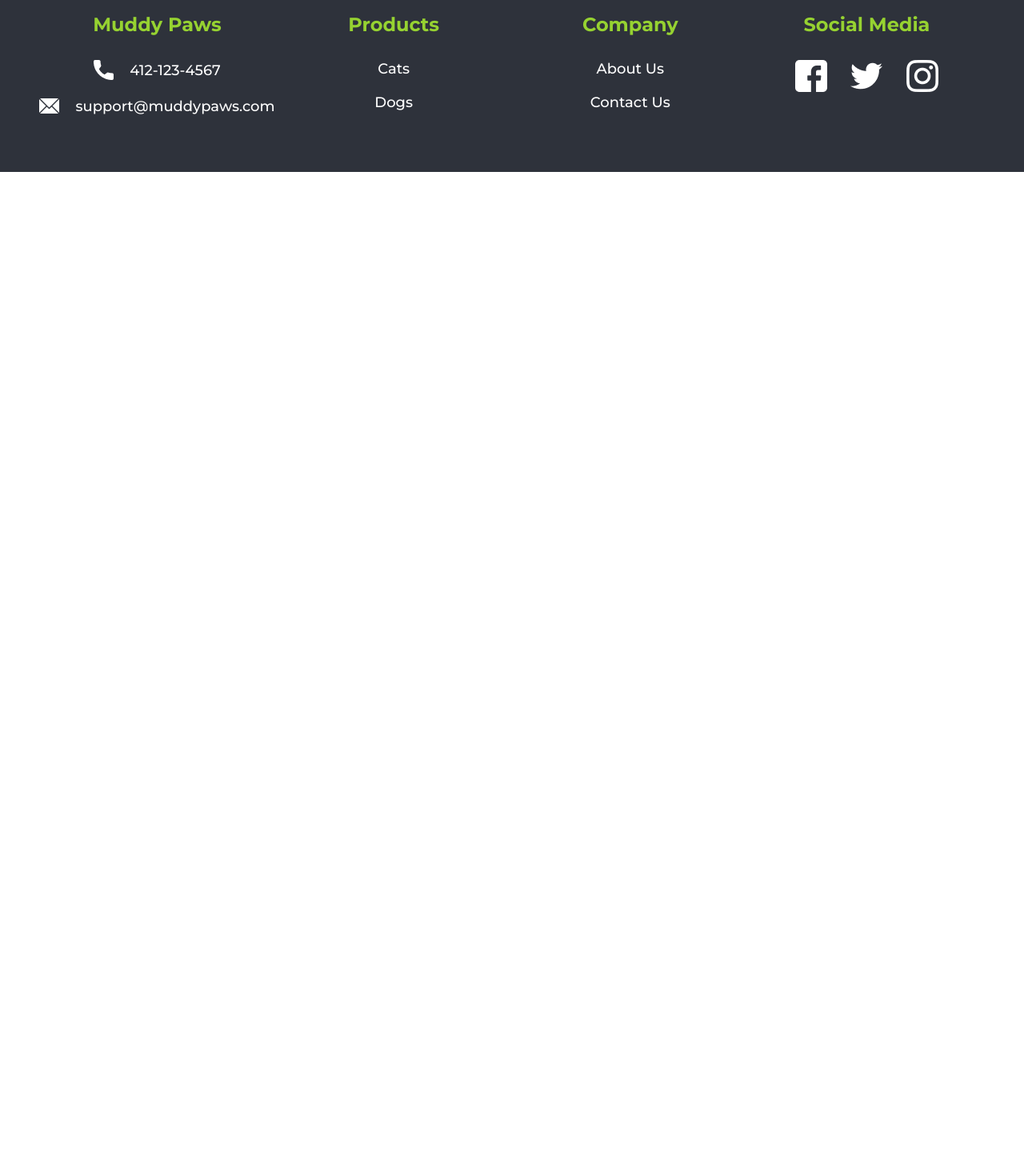
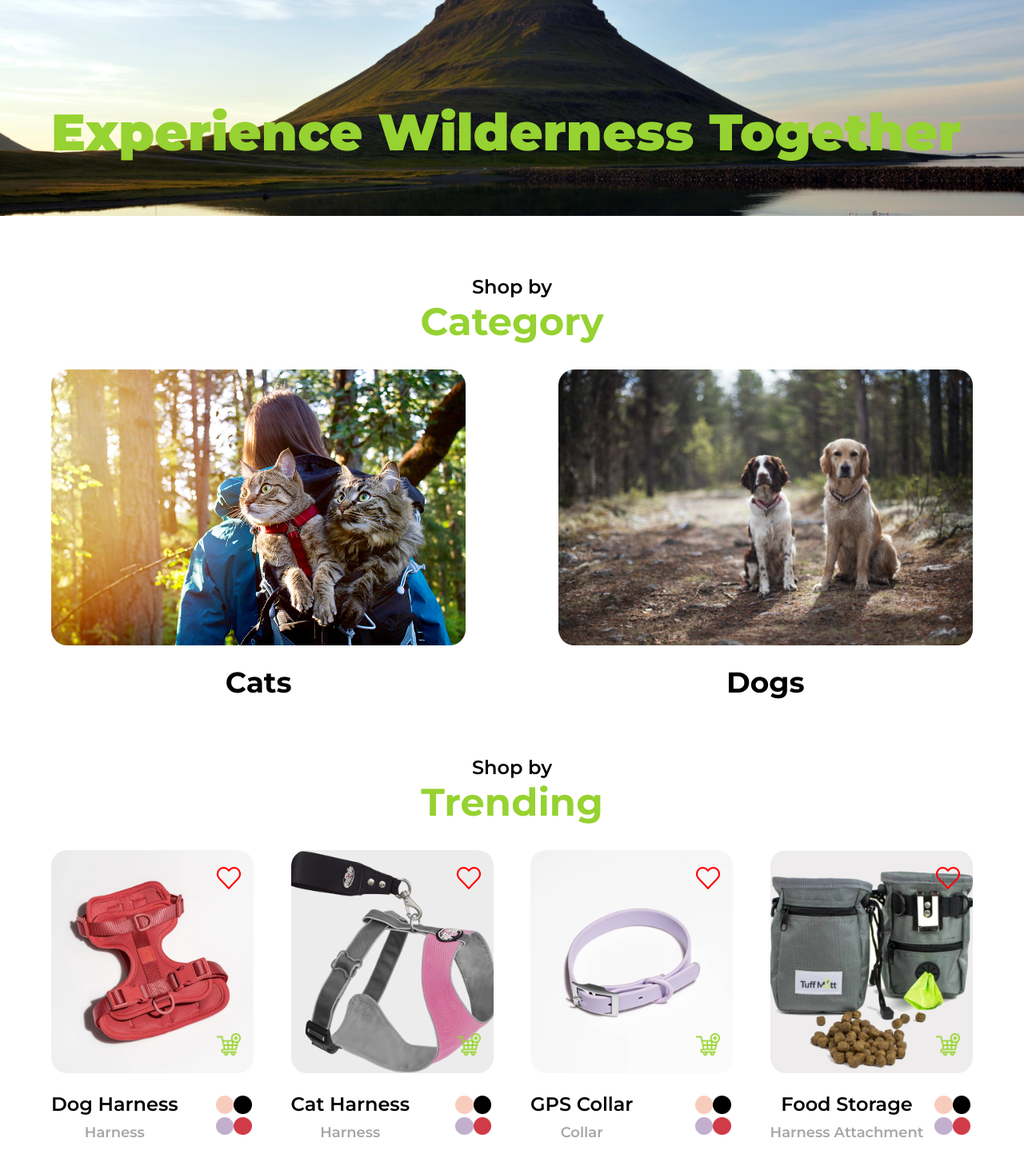
Before and after one commit to NathanJen/assignment_6, a React (Create React App) app: page / in a window 1280 px wide. Shown: the part 240-1688 px from the top of the page at 80% size. Before the commit the page ends 800 px from the top, so only its background shows below. Built offline with nearby package versions, Linux system fonts and the light colour scheme.

Commit message:
added home component

```diff
--- a/src/App.js
+++ b/src/App.js
@@ -11,7 +11,7 @@ export default class App extends React.Component {
       <div className="App">
         <Header />
         <Switch>
-          {/* <Route exact path='/' component={Home} /> */}
+          <Route exact path='/' component={Home} />
         </Switch>
         <Footer />
       </div>
--- a/src/components/Home/Home.js
+++ b/src/components/Home/Home.js
@@ -0,0 +1,58 @@
+import React from 'react'
+import styles from './Home.module.css'
+import { NavLink } from "react-router-dom"
+import HeroImage from '../../assets/HeroImage.png'
+import CatCategoryImg from '../../assets/catCategory.jpg'
+import DogCategoryImg from '../../assets/dogCategory.jpg'
+import ItemCard from '../ItemCard/ItemCard'
+import Items from '../../shared/items'
+
+function Hero ({ image }) {
+  return (
+    <div className={styles.heroContainer}>
+      <img className={styles.heroImg} alt='Hero' src={image} />
+      <div className={styles.heroTxt}>Experience Wilderness Together</div>
+    </div>
+  )
+}
+
+function CategoryContainer ({ name, children }) {
+  return (
+    <div className='content-container'>
+      <div className={styles.categoryNameContainer}>
+        <h4 className={styles.categorySubname}>Shop by</h4>
+        <h1 className={`${styles.categoryName} green`}>{name}</h1>
+      </div>
+      {children}
+    </div>
+  )
+}
+
+function CategoryCard ({ imageSrc, name, path }) {
+  return (
+    <div className={styles.categoryCard}>
+      <NavLink to={path}><img className={styles.categoryImg} src={imageSrc} alt='Category' /></NavLink>
+      <p className={styles.categoryTitle}>{name}</p>
+    </div>
+  )
+}
+
+
+export default function Home () {
+  return (
+    <React.Fragment>
+      <Hero image={HeroImage} />
+      <CategoryContainer name="Category">
+        <div className='row'>
+          <CategoryCard imageSrc={CatCategoryImg} name="Cats" path="./" />
+          <CategoryCard imageSrc={DogCategoryImg} name="Dogs" path="./" />
+        </div>
+      </CategoryContainer>
+      <CategoryContainer name="Trending">
+        <div className='row'>
+          {Items.map((item, i) => <ItemCard item={item} key={i} />)}
+        </div>
+      </CategoryContainer>
+    </React.Fragment>
+  )
+}
--- a/src/components/Home/Home.module.css
+++ b/src/components/Home/Home.module.css
@@ -0,0 +1,57 @@
+.heroContainer {
+  position: relative;
+  text-align: center;
+  color: white;
+}
+
+.heroImg {
+  width: 100%;
+}
+
+.heroTxt {
+  /* positioning */
+  position: absolute;
+  bottom: 70px;
+  left: 5%;
+  /* text styling */
+  font-style: normal;
+  font-weight: 900;
+  font-size: 64px;
+  line-height: 78px;
+  color: #96D231;
+}
+
+.categoryNameContainer {
+  margin-bottom: 30px;
+}
+
+.categoryName {
+  font-style: normal;
+  font-weight: bold;
+  font-size: 48px;
+  line-height: 59px;
+}
+
+.categorySubname {
+  font-style: normal;
+  font-weight: 600;
+  font-size: 24px;
+  line-height: 29px;
+}
+
+.categoryTitle {
+  font-style: normal;
+  font-weight: bold;
+  font-size: 36px;
+  line-height: 44px;
+}
+
+.categoryCard {
+  width: 45%;
+}
+
+.categoryImg {
+  width: 100%;
+  border-radius: 20px;
+  margin-bottom: 20px;
+}
--- /dev/null
+++ b/src/components/ItemCard/ItemCard.js
@@ -0,0 +1,42 @@
+import React from 'react'
+import styles from './ItemCard.module.css'
+import Favorites from '../../assets/heart.png'
+import AddToCart from '../../assets/add-to-cart.png'
+import RedCircle from '../../assets/redCircle.png'
+import PinkCircle from '../../assets/pinkCircle.png'
+import BlackCircle from '../../assets/blackCircle.png'
+import PurpleCircule from '../../assets/PurpleCircle.png'
+import { getFirstImage } from '../../shared/Utils'
+
+export default class ItemCard extends React.Component {
+  render() {
+    return (
+      <a className={styles.itemCard} href='./dog-harness.html'>
+        <div className={styles.heroContainer}>
+          <img src={getFirstImage(this.props.item)} alt='item' className={styles.categoryImg} />
+          <img src={Favorites} alt='heart-icon' className={styles.topRight} />
+          <img src={AddToCart} alt='add-to-cart-icon' className={`${styles.bottomRight} ${styles.addToCart}`} />
+        </div>
+        <div className='row'>
+          <div>
+            <p className={styles.itemName}>{this.props.item.name}</p>
+            <p className={`${styles.itemCategory} gray`}>{this.props.item.type}</p>
+          </div>
+          <div>
+            <div>
+              <div>
+                <img src={PinkCircle} alt='pink-color' className={styles.colorCircle} />
+                <img src={BlackCircle} alt='black-color' className={styles.colorCircle} />
+              </div>
+              <div>
+                <img src={PurpleCircule} alt='purple-color' className={styles.colorCircle} />
+                <img src={RedCircle} alt='red-color' className={styles.colorCircle} />
+              </div>
+            </div>
+          </div>
+        </div>
+        <p className={`${styles.itemPrice} green`}>{`$${this.props.item.price}`}</p>
+      </a>
+    )
+  }
+}
--- /dev/null
+++ b/src/components/ItemCard/ItemCard.module.css
@@ -0,0 +1,67 @@
+.itemCard {
+  width: 22%;
+  text-decoration: none;
+}
+
+/* removes padding for last card */
+.itemCard:not(:last-child) {
+  padding-right: 40px;
+}
+
+.itemName {
+  font-style: normal;
+  font-weight: 600;
+  font-size: 24px;
+  line-height: 29px;
+  margin-bottom: 10px;
+  color: black;
+}
+
+.itemCategory {
+  font-style: normal;
+  font-weight: 600;
+  font-size: 18px;
+  line-height: 22px;
+}
+
+.itemPrice {
+  font-style: normal;
+  font-weight: 600;
+  font-size: 24px;
+  line-height: 29px;
+  margin-top: 20px;
+}
+
+.categoryImg {
+  width: 100%;
+  border-radius: 20px;
+  margin-bottom: 20px;
+}
+
+.colorCircle {
+  width: 45%;
+}
+
+.heroContainer {
+  position: relative;
+  text-align: center;
+  color: white;
+}
+
+/* text overlay inspiration from https://www.w3schools.com/howto/howto_css_image_text.asp */
+.topRight {
+  position: absolute;
+  top: 20px;
+  right: 16px;
+}
+
+.bottomRight {
+  position: absolute;
+  bottom: 45px;
+  right: 16px;
+}
+
+.addToCart {
+  width: 30px;
+  height: 30px;
+}
--- /dev/null
+++ b/src/shared/Utils.js
@@ -0,0 +1,5 @@
+export const getFirstImage = (shirt) => {
+  const firstColor = shirt.colors && Object.keys(shirt.colors)[0]
+
+  return shirt.colors[firstColor]
+}
--- /dev/null
+++ b/src/shared/items.js
@@ -0,0 +1,81 @@
+// Dog Harness
+import StandardImage from '../assets/dogHarness.png'
+import BlackHarness from '../assets/blackHarness.png'
+import RedHarness from '../assets/redHarness.png'
+import PurpleHarness from '../assets/purpleHarness.png'
+import PinkHarness from '../assets/pinkHarness.png'
+// Cat Harness
+import CatHarness from '../assets/catHarness.png'
+// GPS Collar
+import GPSCollar from '../assets/gpsCollar.png'
+// Food Storage
+import FoodStorage from '../assets/foodStorage.png'
+
+let Items = [
+{
+  "name": "Dog Harness",
+  "type": "Harness",
+  "category": "dog",
+  "price": 20,
+  "details": "Soft, stretchy, and resilient. A cushioned, lightweight harness that’s simple to secure and easy to link up with. An adjustable neck and chest for all shapes and sizes. Three leash attachment points because we all lead in different ways. Probably the smartest harness.",
+  "colors": {
+    "Strawberry": StandardImage,
+    "Blackberry": BlackHarness,
+    "Crazyberry": PurpleHarness,
+    "Fire Orange": RedHarness,
+  },
+  "specs": {
+    "materials": "Soft stretch poly base, woven nylon straps, coated carbon steel D-rings."
+  }
+},
+{
+  "name": "Cat Harness",
+  "type": "Harness",
+  "category": "cat",
+  "price": 20,
+  "details": "Soft, stretchy, and resilient. A cushioned, lightweight harness that’s simple to secure and easy to link up with. An adjustable neck and chest for all shapes and sizes. Three leash attachment points because we all lead in different ways. Probably the smartest harness.",
+  "colors": {
+    "Strawberry": CatHarness,
+    "Blackberry": "",
+    "Crazyberry": "",
+    "Fire Orange": "",
+  },
+  "specs": {
+    "materials": "Soft stretch poly base, woven nylon straps, coated carbon steel D-rings."
+  }
+},
+{
+  "name": "GPS Collar",
+  "type": "Collar",
+  "category": "accessories",
+  "price": 30,
+  "details": "",
+  "colors": {
+    "Strawberry": GPSCollar,
+    "Blackberry": "",
+    "Crazyberry": "",
+    "Fire Orange": "",
+  },
+  "specs": {
+    "materials": "Soft stretch poly base, woven nylon straps, coated carbon steel D-rings."
+  }
+},
+{
+  "name": "Food Storage",
+  "type": "Harness Attachment",
+  "category": "accessories",
+  "price": 10,
+  "details": "",
+  "colors": {
+    "Strawberry": FoodStorage,
+    "Blackberry": "",
+    "Crazyberry": "",
+    "Fire Orange": "",
+  },
+  "specs": {
+    "materials": "Soft stretch poly base, woven nylon straps, coated carbon steel D-rings."
+  }
+},
+];
+
+export default Items
```
Also changed, not shown: src/components/Header/Header.css (deleted, +0 -45 lines).
